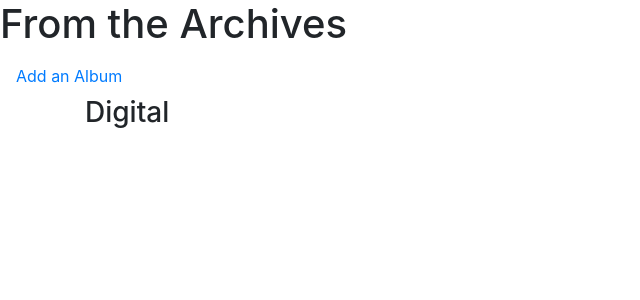
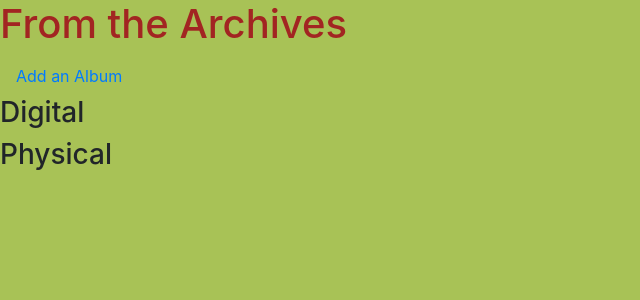
Before and after one commit to Momentum-Team-10/django-music-TrentHurlbut, a Django app: page / in a window 1280 px wide. Shown: the top 300 px of the page, without its empty margins (0-640 px from the left). Run offline with Django 3.2, Linux system fonts and the light colour scheme; data that the repository does not hold is empty.

Commit message:
some styling housekeeping, still kind of atrocious

```diff
--- /dev/null
+++ b/albums/static/css/styles.css
@@ -0,0 +1,17 @@
+.styles-body {
+  background-color: #A8C256;
+}
+
+h1 {
+  color: #A22522;
+}
+
+img {
+  width: 150px;
+  height: 150px;
+}
+
+.medium-collection{
+  display: flex;
+  flex-direction: row;
+}
--- a/albums/templates/albums/album_collection.html
+++ b/albums/templates/albums/album_collection.html
@@ -8,11 +8,11 @@
     </ul>
   </div>
   <div>
+    <h3>Digital</h3>
       <div class="container">
-      <div class="column">
-        <h3>Digital</h3>
         {% for album in albums %}
         {% if album.medium == 'digital' %}
+        <div class="album-card">
           <div>
             {% if album.album_art_url %}
             <img src="{{ album.album_art_url }}" alt="Album Art">
@@ -20,13 +20,15 @@
             <p><a href="{% url 'view_album' pk=album.pk %}"> Title: {{album.title}} </a></p>
             <p>Artist:  {{album.artist}}</p>
           </div>
+        </div>
         {% endif %}
         {% endfor %}
       </div>
-      <div class="column">
+    <h3>Physical</h3>
+      <div class="container">
         {% for album in albums %}
         {% if album.medium == 'physical' %}
-        <h3>Physical</h3>
+        <div class="album-card">
           <div>
             {% if album.album_art_url %}
             <img src="{{ album.album_art_url }}" alt="Album Art">
@@ -34,9 +36,9 @@
             <p><a href="{% url 'view_album' pk=album.pk %}"> Title: {{album.title}} </a></p>
             <p>Artist:  {{album.artist}}</p>
           </div>
+        </div>
         {% endif %}
         {% endfor %}
       </div>
   </div>
-  </div>
 {% endblock %}
--- a/albums/templates/base.html
+++ b/albums/templates/base.html
@@ -6,6 +6,7 @@
   <meta http-equiv="X-UA-Compatible" content="IE=edge">
   <meta name="viewport" content="width=device-width, initial-scale=1.0">
   <title>Album Collection</title>
+  <link rel="stylesheet" href="{% static 'css/styles.css' %}">
   <link
             rel="stylesheet"
             href="https://cdn.jsdelivr.net/npm/bootstrap@4.5.3/dist/css/bootstrap.min.css"
@@ -13,7 +14,7 @@
             crossorigin="anonymous"
         />
 </head>
-<body>
+<body class='styles-body'>
   <h1>From the Archives</h1>
   <div>
     {% block content %}
```
Lines whose indentation alone changed are shown as unchanged.
